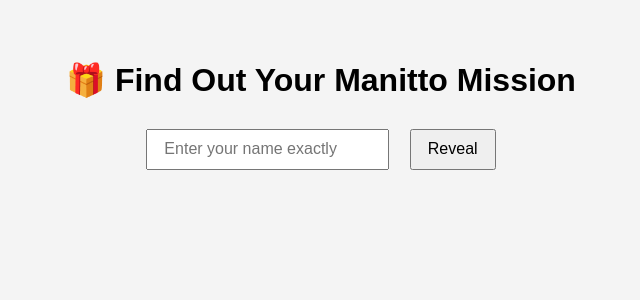
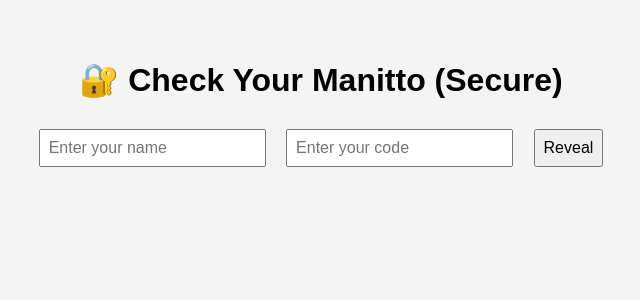
Before and after one commit to jinjinjarara/manitto-checker, a Flask app: page / in a window 1280 px wide. Shown: the top 300 px of the page, without its empty margins (319-959 px from the left). Run offline with Flask 3, Linux system fonts and the light colour scheme.

Commit message:
index.html

```diff
--- a/templates/index.html
+++ b/templates/index.html
@@ -2,17 +2,18 @@
 <html lang="en">
 <head>
   <meta charset="UTF-8">
-  <title>Manitto Reveal</title>
+  <title>Manitto Checker (Secure)</title>
   <style>
-    body { font-family: Arial, sans-serif; text-align: center; padding: 2rem; background: #f4f4f4; }
-    input, button { padding: 0.6rem 1rem; margin: 0.5rem; font-size: 1rem; }
-    #result { margin-top: 2rem; font-size: 1.1rem; }
+    body { font-family: Arial, sans-serif; background: #f4f4f4; padding: 2rem; text-align: center; }
+    input, button { padding: 0.5rem; margin: 0.5rem; font-size: 1rem; }
+    #result { margin-top: 2rem; font-size: 1.2rem; }
   </style>
 </head>
 <body>
-  <h1>🎁 Find Out Your Manitto Mission</h1>
+  <h1>🔐 Check Your Manitto (Secure)</h1>
   <form id="manittoForm">
-    <input type="text" id="nameInput" placeholder="Enter your name exactly" required />
+    <input type="text" id="nameInput" placeholder="Enter your name" required />
+    <input type="text" id="codeInput" placeholder="Enter your code" required />
     <button type="submit">Reveal</button>
   </form>
   <div id="result"></div>
@@ -21,26 +22,24 @@
     document.getElementById("manittoForm").addEventListener("submit", async function(e) {
       e.preventDefault();
       const name = document.getElementById("nameInput").value.trim();
+      const code = document.getElementById("codeInput").value.trim();
+
       const res = await fetch("/get_manitto", {
         method: "POST",
         headers: { "Content-Type": "application/json" },
-        body: JSON.stringify({ name })
+        body: JSON.stringify({ name, code })
       });
+
       const data = await res.json();
+      const resultEl = document.getElementById("result");
 
-      const resultEl = document.getElementById("result");
       if (data.manitto) {
         resultEl.innerHTML = `
           <p>Your Manitto is: <strong>${data.manitto}</strong></p>
           <p>Your missions are:</p>
-          <ul>
-            ${data.missions.map(m => `<li>${m}</li>`).join('')}
-          </ul>
+          <ul>${data.missions.map(m => `<li>${m}</li>`).join('')}</ul>
         `;
       } else {
-        resultEl.innerHTML = `<p style="color: red;">${data.error}</p>`;
+        resultEl.innerHTML = `<p style="color:red">${data.error}</p>`;
       }
     });
-  </script>
-</body>
-</html>
```
